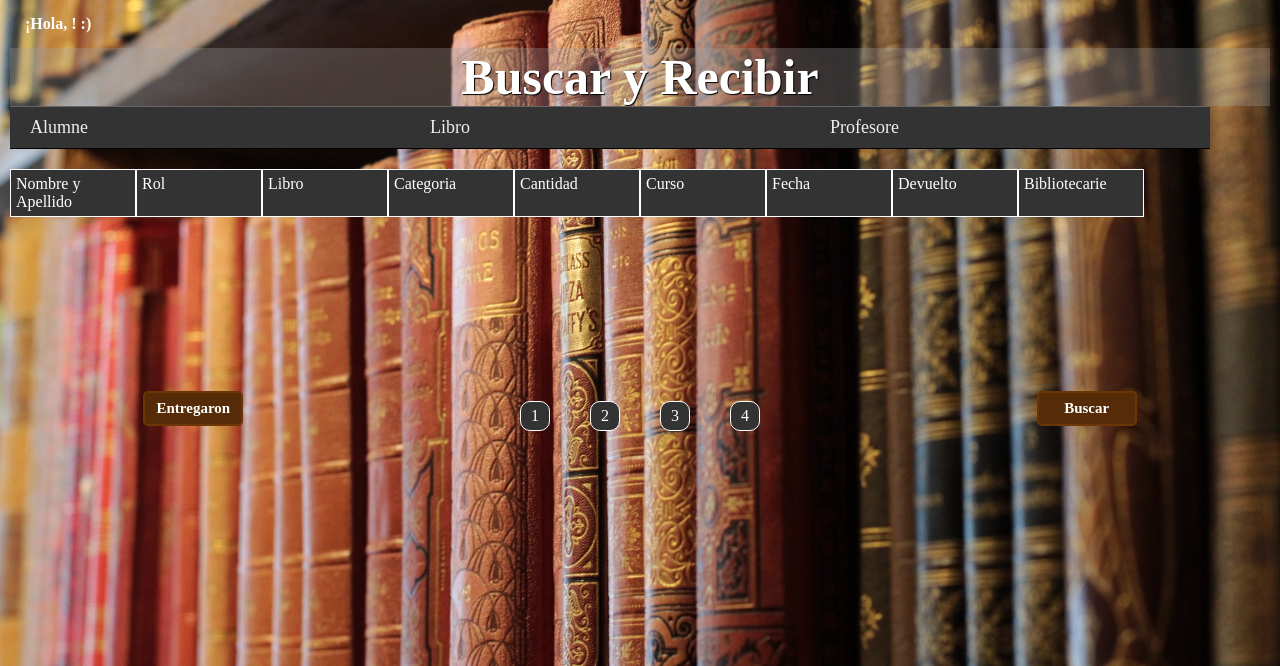
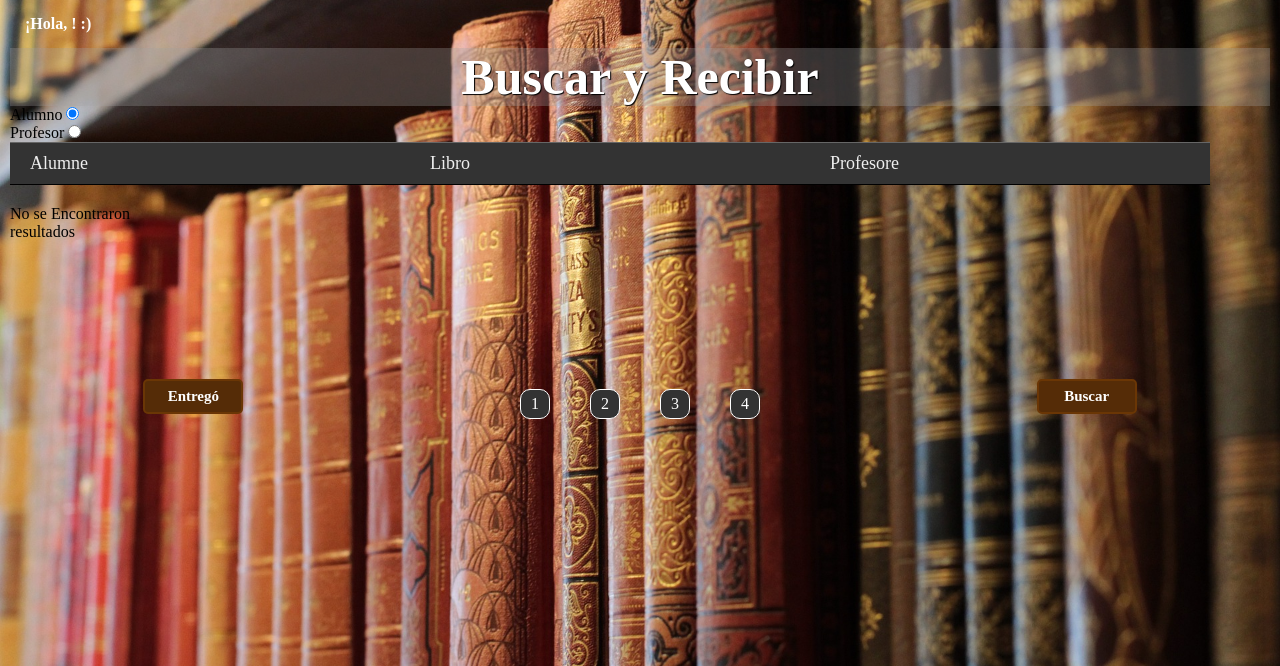
Before and after one commit to modelos-y-sistemas/LoanBooks, a PHP site: page /LoanBooks/Buscar-y-Recibir/ in a window 1280 px wide. Shown: the part 64-730 px from the top of the page. Run offline with PHP 8.4, Linux system fonts and the light colour scheme; the visitor is signed in with stand-in values (Sample User, id 1); data comes from the database, SQL or seed files in the repository.

Commit message:
busqueda funcional

```diff
--- a/Buscar-y-Recibir/index.php
+++ b/Buscar-y-Recibir/index.php
@@ -4,12 +4,72 @@
 
   session_start();
   if(isset($_SESSION['librarians'])){
+    require "C:/xampp/htdocs/LoanBooks/partials/tools/get_courses/get_courses.php"; // para obtener la variable $courses_record
+
     $librarian = $_SESSION['librarians'];
   }
   else{
-    header("location: ../");
+    header("Location: ../");
   }
 
+  if($_POST){
+    if($_POST['submit'] == "find_books"){
+
+      $book_name = $_POST["book__name"];
+      $book_category = $_POST["book__category"];
+      $book_start_order = $_POST["book__start_order"];
+      $book_end_order = $_POST["book__end_order"];
+
+      /*
+      echo "book_name: " . $book_name . "<br>";
+      echo "book_category: " . $book_category . "<br>";
+      echo "book_start_order: " . $book_start_order . "<br>";
+      echo "book_end_order: " . $book_end_order . "<br>";
+      */
+
+      if($_POST['searching'] == "student"){
+        $student_code = $_POST["student__code"];
+        $student_name = $_POST["student__name"];
+        $student_surname = $_POST["student__surname"];
+        $student_dni = $_POST["student__dni"];
+        $student_phone = $_POST["student__phone"];
+        $student_course = $_POST["student__course"];
+
+        $records = $librarian->find_students($student_code, $student_name, $student_surname, $student_dni, $student_phone, $student_course, $book_name, $book_category, $book_start_order, $book_end_order);
+
+        /*
+        echo "student_code: " . $student_code . "<br>";
+        echo "student_name: " . $student_name . "<br>";
+        echo "student_surname: " . $student_surname . "<br>";
+        echo "student_dni: " . $student_dni . "<br>";
+        echo "student_phone: " . $student_phone . "<br>";
+        echo "student_course: " . $student_course . "<br>";
+        */
+      }
+      elseif($_POST['searching'] == "professor"){
+        $professor_code = $_POST["professor__code"];
+        $professor_name = $_POST["professor__name"];
+        $professor_surname = $_POST["professor__surname"];
+        $professor_dni = $_POST["professor__dni"];
+        $professor_phone = $_POST["professor__phone"];
+
+        $records = $librarian->find_professors($professor_code, $professor_name, $professor_surname, $professor_dni, $professor_phone, $book_name, $book_category, $book_start_order, $book_end_order);
+
+        /*
+        echo "professor_code: " . $professor_code . "<br>";
+        echo "professor_name: " . $professor_name . "<br>";
+        echo "professor_surname: " . $professor_surname . "<br>";
+        echo "professor_dni: " . $professor_dni . "<br>";
+        echo "professor_phone: " . $professor_phone . "<br>";
+        */
+      }
+      else die('Algo salio mal.');
+    }
+    elseif($_POST['submit'] == "delivered"){
+      // cuando recibe los libros
+    }
+    else die('Algo salio mal.');
+  }
 ?>
 <!DOCTYPE html>
 <html lang="es">
@@ -26,131 +86,121 @@
 </head>
 <body>
   <section class="container-section">
-    <?php include '../partials/HTML/nav/nav.php';?>
+    <?php include '../partials/HTML/nav/nav.php'; ?>
 
     <div class="user-name" id="user-name">¡Hola, <?= $librarian->name ?>! :)</div>
     <h1 class="title">Buscar y Recibir</h1>
 
-    <article class="container-menu">
+    <form class="container-menu" method="POST" action="<?= $_SERVER['PHP_SELF'] ?>" id="find_books">
+      <div>
+        <label for="student">Alumno</label>
+        <input type="radio" name="searching" id="student" value="student" checked>
+      </div>
+      <div>
+        <label for="professor">Profesor</label>
+        <input type="radio" name="searching" id="professor" value="professor">
+      </div>
       <ul class="options">
         <li id="alumne">
           <a href="#alumne">Alumne</a>
           <ul>
             <li>
               <div class="inputs">
-                <input type="text" placeholder="Codigo">
-                <input type="text" placeholder="Nombre">
+                <input type="text" placeholder="Codigo" name="student__code">
+                <input type="text" placeholder="Nombre" name="student__name">
               </div>
-
               <div class="inputs">
-                <input type="text" placeholder="Apellido">
-                <input type="text" placeholder="DNI">
+                <input type="text" placeholder="Apellido" name="student__surname">
+                <input type="text" placeholder="DNI" name="student__dni">
               </div>
-
               <div class="inputs">
-                <input type="text" placeholder="Telefono">
-                <select name="Curso" id="Curso">
-                  <option value="1">Opcion 1</option>
+                <input type="text" placeholder="Telefono" name="student__phone">
+                <select name="student__course">
+                  <?php if(count($courses_record) > 0): ?>
+                    <option value="-1">Seleccionar</option>
+                    <?php foreach($courses_record as $course):?>
+                      <option value="<?= $course->id_course ?>"> <?= $course->year . "° " . $course->division . "° " . $course->modality ?> </option>
+                    <?php endforeach;?>
+                  <?php else: ?>
+                    <option value="-1">No hay cursos para seleccionar</option>
+                  <?php endif; ?>
                 </select>
               </div>
             </li>
           </ul>
         </li>
-
         <li id="libro">
           <a href="#libro">Libro</a>
           <ul>
             <div class="inputs">
-              <input type="text" placeholder="Nombre">
-              <input type="text" placeholder="Categoria">
-
+              <input type="text" placeholder="Nombre" name="book__name">
+              <input type="text" placeholder="Categoria" name="book__category">
               <div class="order-label">
                 <label for="#Egreso">Fecha de Egreso</label>
-                <input type="date" id="Egreso" name="Egreso">
+                <input type="date" id="Egreso" name="book__start_order">
               </div>
-
               <div class="order-label">
                 <label for="#Regreso">Fecha de Regreso</label>
-                <input type="date" id="Regreso" name="Regreso">
+                <input type="date" id="Regreso" name="book__end_order">
               </div>
             </div>
           </ul>
         </li>
-
         <li id="profesore">
           <a href="#profesore">Profesore</a>
           <ul>
             <div class="box-inputs">
               <div class="inputs">
-                <input type="text" placeholder="Nombre">
-                <input type="text" placeholder="DNI">
+                <input type="text" placeholder="Nombre" name="professor__name">
+                <input type="text" placeholder="DNI" name="professor__dni">
               </div>
-
               <div class="inputs">
-                <input type="text" placeholder="Apellido">
-                <input type="text" placeholder="Telefono">
-                <input type="text" placeholder="Codigo">
+                <input type="text" placeholder="Apellido" name="professor__surname">
+                <input type="text" placeholder="Telefono" name="professor__phone">
+                <input type="text" placeholder="Codigo" name="professor__code">
               </div>
             </ul>
           </li>
       </ul>
-      </article>
+    </form>
   </section>
 
   <section class="container-table">
     <article class="table">
-        <div class="div1 title-col"> Nombre y Apellido</div>
-        <div class="div2 "> </div>
-        <div class="div3"> </div>
-        <div class="div4"> </div>
-        <div class="div5 title-col">Rol</div>
-        <div class="div6"> </div>
-        <div class="div7"> </div>
-        <div class="div8"> </div>
-        <div class="div9 title-col">Libro</div>
-        <div class="div10"> </div>
-        <div class="div11"> </div>
-        <div class="div12"> </div>
-        <div class="div13 title-col">Categoria</div>
-        <div class="div14"> </div>
-        <div class="div15"> </div>
-        <div class="div16"> </div>
-        <div class="div17 title-col">Cantidad</div>
-        <div class="div18"> </div>
-        <div class="div19"> </div>
-        <div class="div20"> </div>
-        <div class="div21 title-col">Curso</div>
-        <div class="div22"> </div>
-        <div class="div23"> </div>
-        <div class="div24"> </div>
-        <div class="div25 title-col">Fecha</div>
-        <div class="div26"> </div>
-        <div class="div27"> </div>
-        <div class="div28"> </div>
-        <div class="div29 title-col">Devuelto</div>
-        <div class="div30"> </div>
-        <div class="div31"> </div>
-        <div class="div32"> </div>
-        <div class="div33 title-col">Bibliotecarie</div>
-        <div class="div34"> </div>
-        <div class="div35"> </div>
-        <div class="div36"> </div>
+      <?php if(isset($records) && count($records) > 0): ?>
+        <table>
+          <thead>
+            <tr>
+              <?php foreach ($records[0] as $column => $value):?>
+                <th class="div1 title-col"> <?= $column ?> </th>
+              <?php endforeach; ?>
+            </tr>
+          </thead>
+          <tbody>
+            <?php foreach ($records as $record):?>
+              <tr>
+                <?php foreach ($record as $key => $data):?>
+                  <td> <?= $data ?> </td>
+                <?php endforeach; ?>
+              </tr>
+            <?php endforeach; ?>
+          </tbody>
+        </table>
+      <?php else: ?>
+        <p> No se Encontraron resultados </p>
+      <?php endif; ?>
     </article>
   </section>
 
   <div class="footer">
-  <button class="btn">Entregaron</button>
-
+    <button type="submit" class="btn" name="submit" form="delivered" value="delivered"> Entregó </button>
     <div class="boxes">
       <div class="box-number">1</div>
       <div class="box-number">2</div>
       <div class="box-number">3</div>
       <div class="box-number">4</div>
     </div>
-
-
-  <button class="btn">Buscar</button>
+    <button type="submit" class="btn" name="submit" form="find_books" value="find_books"> Buscar </button>
   </div>
-
 </body>
 </html>
--- a/Buscar-y-Recibir/style/main.css
+++ b/Buscar-y-Recibir/style/main.css
@@ -82,22 +82,22 @@ body{
 .inputs input{
     border-radius: 7px;
     border: 1px solid #fff;
-    color: #fff;
+    color: rgb(0, 0, 0);
     width: 130px;
     height: 25px;
     margin: 5px;
     padding: 5px;
-    background-color: grey;
+    background-color: white;
 }
 .inputs select{
     border-radius: 7px;
     border: 1px solid #fff;
-    color: #fff;
+    color: rgb(0, 0, 0);
     width: 130px;
     height: 25px;
     margin: 5px;
     padding: 0;
-    background-color: grey;
+    background-color: rgb(172, 172, 172);
 }
 .order-label{
     display: flex;
--- a/datos/datos.php
+++ b/datos/datos.php
@@ -3,7 +3,7 @@ class datos{
 
   public static function queryExecutor($query, $result = false){
 
-    require '../dataBase/database.php'; // para obtener la variable connection
+    require 'C:/xampp/htdocs/LoanBooks/dataBase/database.php'; // para obtener la variable connection
 
     try {
       $stmt = $connection->prepare($query);
--- /dev/null
+++ b/partials/tools/get_courses/get_courses.php
@@ -0,0 +1,5 @@
+<?php
+require_once 'C:xampp/htdocs/LoanBooks/datos/datos.php';
+require "C:/xampp/htdocs/LoanBooks/partials/tools/get_courses/query.php";
+
+$courses_record = datos::queryExecutor($query, true);
```
Also changed, not shown: class/librarians.php (+157 -0 lines), partials/tools/get_courses/query.php (added, +23 -0 lines). Lines whose indentation alone changed are shown as unchanged.
